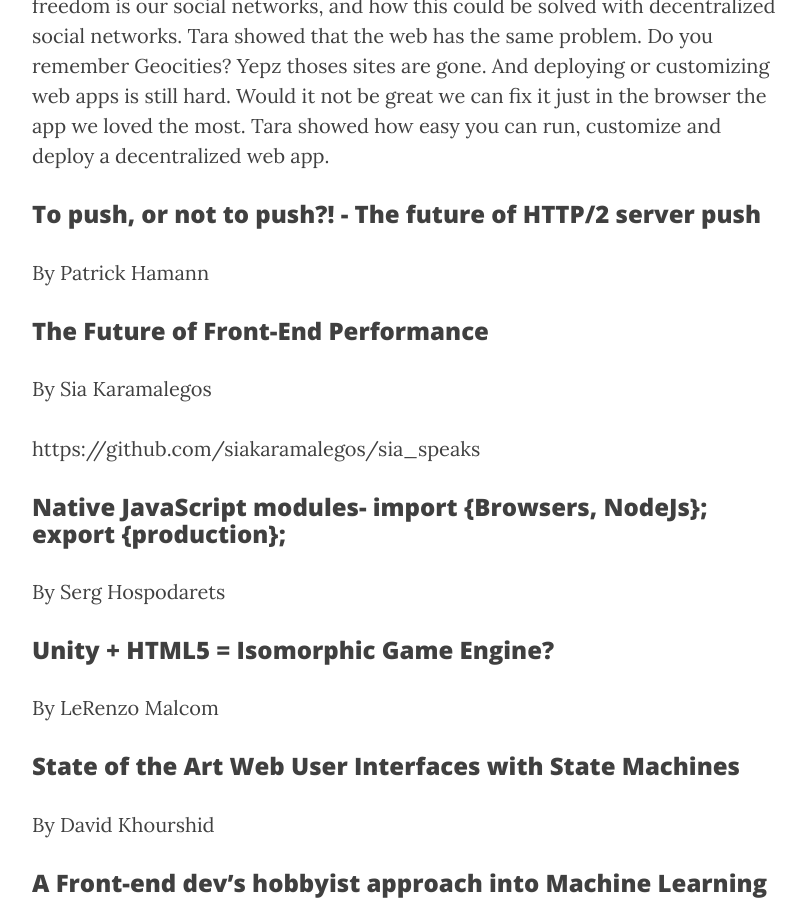
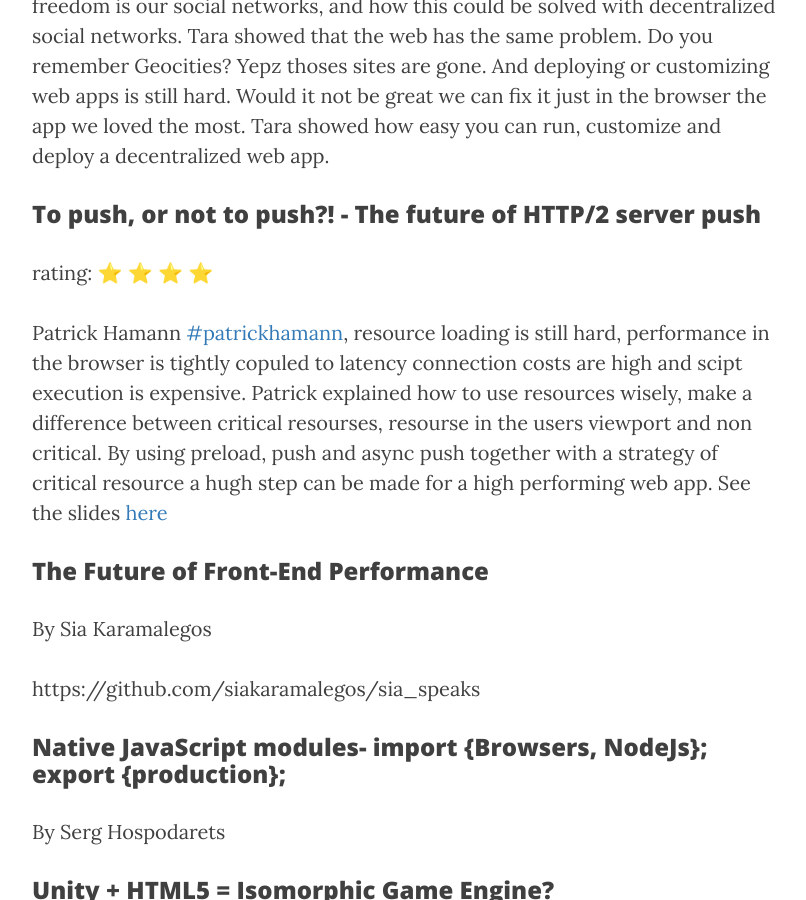
Before and after one commit to 040code/040code, a Jekyll site: the page built from _posts/2018-09-07-fsf-frontend.md, in a window 1280 px wide and 900 px high, scrolled down 1093 px. Shown: the whole window, without its empty margins (233-1039 px from the left). Built offline with Jekyll 4.4.1, drawn with Linux system fonts in a browser that asks for light colours; nearby versions of some CDN libraries; emoji names are drawn with the system emoji font; comment, search, counter and statistics services are not loaded.

Commit message:
To push, or not to push?! - The future of HTTP/2 server push

```diff
--- a/_posts/2018-09-07-fsf-frontend.md
+++ b/_posts/2018-09-07-fsf-frontend.md
@@ -27,7 +27,12 @@
 
 
 ### To push, or not to push?! - The future of HTTP/2 server push
-By Patrick Hamann
+rating: :star: :star: :star: :star:
+
+Patrick Hamann [#patrickhamann](https://twitter.com/patrickhamann), resource loading is still hard, performance in the browser is tightly copuled to latency connection costs are high and scipt execution is expensive. Patrick explained how to use resources wisely, make a difference between critical resourses, resourse in the users viewport and non critical. By using preload, push and async push together with a strategy of critical resource a hugh step can be made for a high performing web app. See the slides [here](https://noti.st/patrickhamann/9GvEed/to-push-or-not-to-push)
+
+
+
 
 ### The Future of Front-End Performance
 By Sia Karamalegos
```
